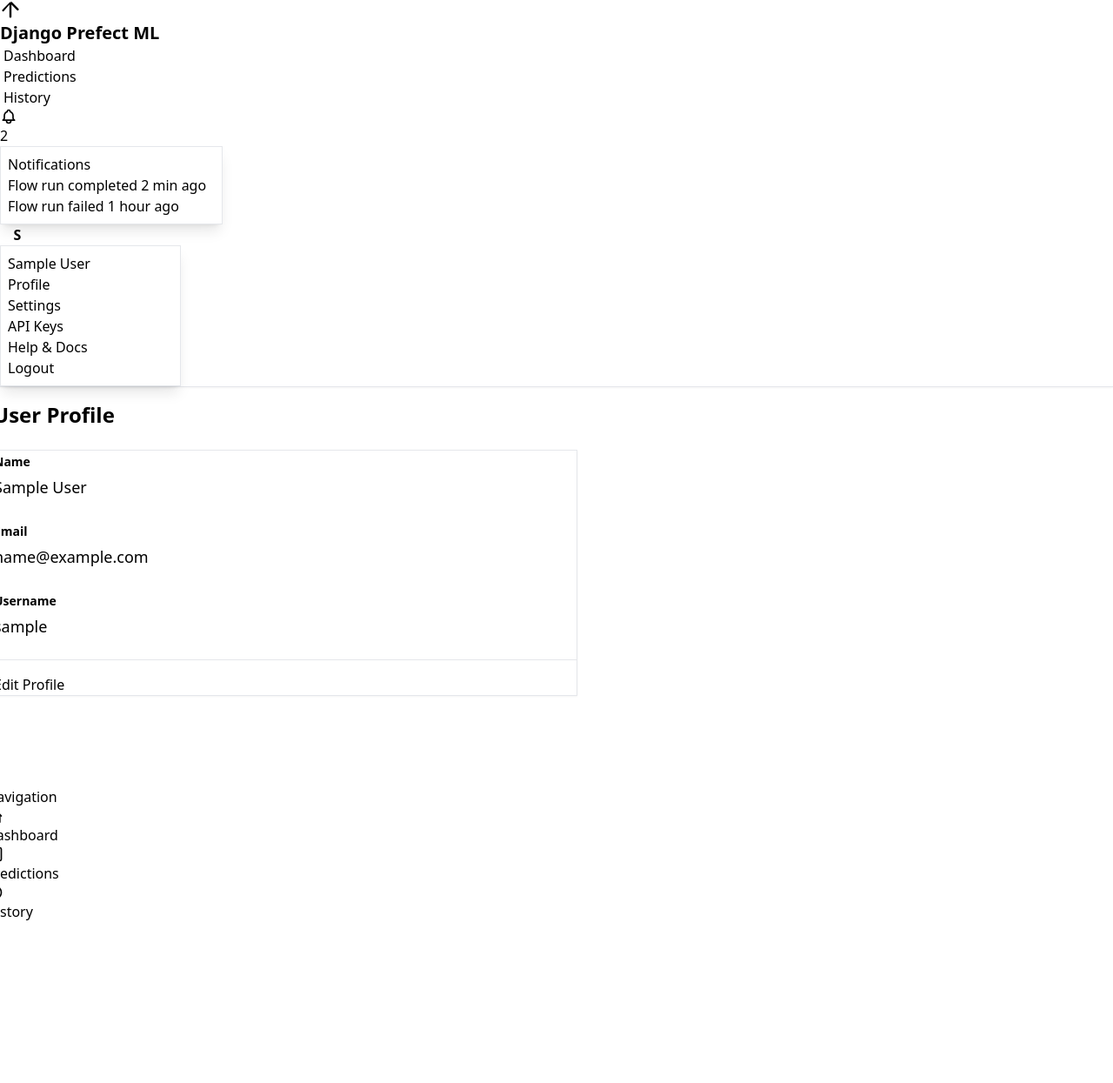
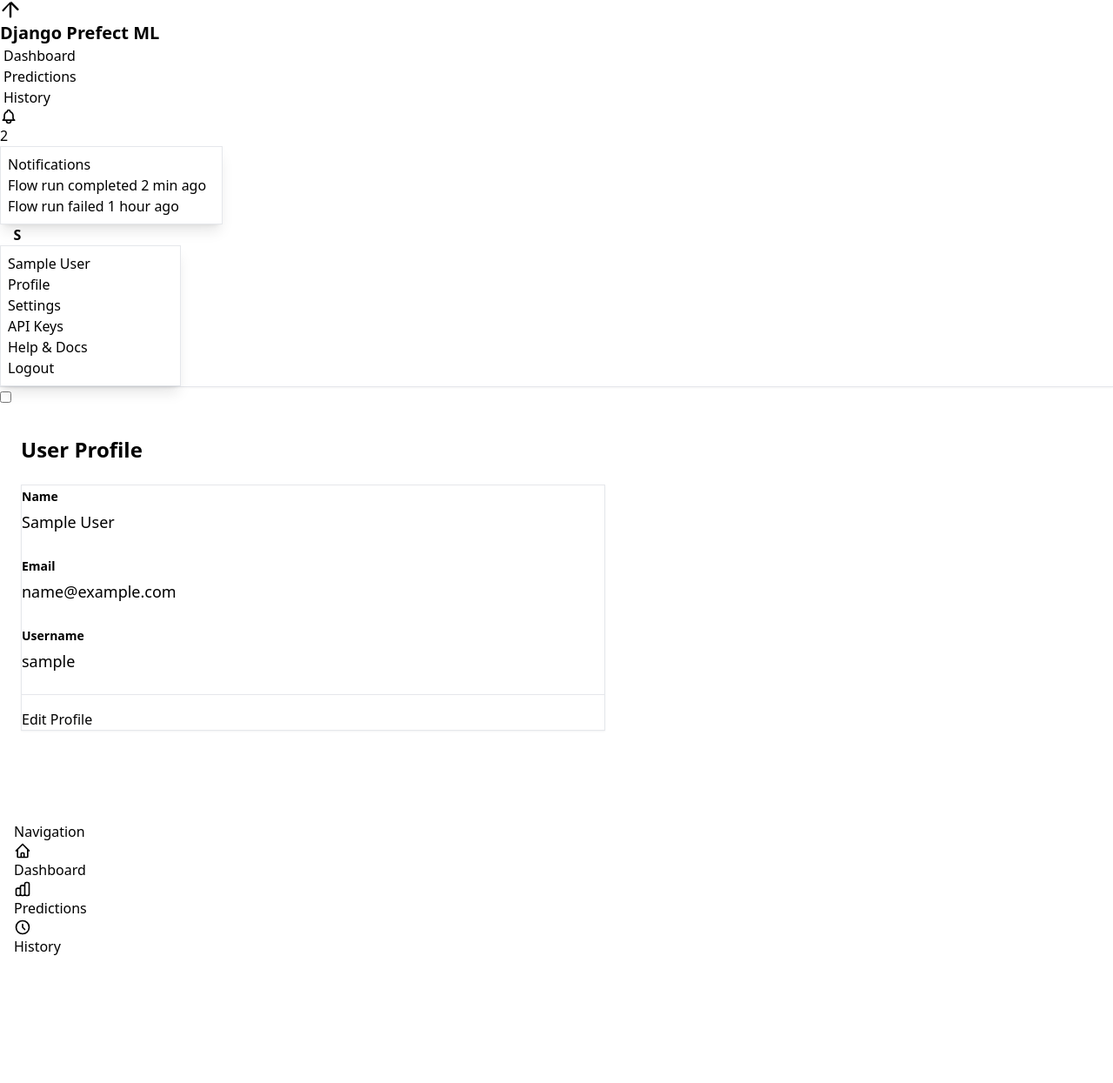
Before and after one commit to cxhandley/django-prefect-template, a Django app: page /accounts/profile/ in a window 1280 px wide. Shown: the whole page at 87% size. Before the commit the page ends 1058 px from the top, so only its background shows below. Run offline with Django 5.2, Linux system fonts and the light colour scheme; the visitor is signed in with stand-in values (Sample User, id 1); parts of the project's set-up code (start-up, migrations or seed data) failed here and were passed over; some libraries are stand-ins or nearby versions.

Commit message:
Fix dashboard padding by removing negative margin hack
Override <main> padding/max-width for dashboard pages so the daisyUI
drawer layout can manage its own spacing. Removes the fragile negative
margin workaround and adds proper top padding to the content area.

Co-Authored-By: Claude Opus 4.6 <noreply@anthropic.com>

```diff
--- a/backend/apps/core/templates/core/base_dashboard.html
+++ b/backend/apps/core/templates/core/base_dashboard.html
@@ -1,13 +1,23 @@
 {% extends "core/base.html" %}
 
+{% block extra_css %}
+<style>
+    main {
+        max-width: none;
+        padding: 0;
+        margin: 0;
+    }
+</style>
+{% endblock %}
+
 {% block content %}
-<div class="drawer lg:drawer-open -mt-8 -mx-4 sm:-mx-6 lg:-mx-8 min-h-screen">
+<div class="drawer lg:drawer-open min-h-screen">
     <input id="dashboard-drawer" type="checkbox" class="drawer-toggle" />
     <div class="drawer-content">
         <!-- Breadcrumbs -->
         {% block breadcrumbs %}{% endblock %}
         <!-- Dashboard page content -->
-        <div class="p-6">
+        <div class="p-6 pt-8">
             {% block dashboard_content %}{% endblock %}
         </div>
     </div>
```
